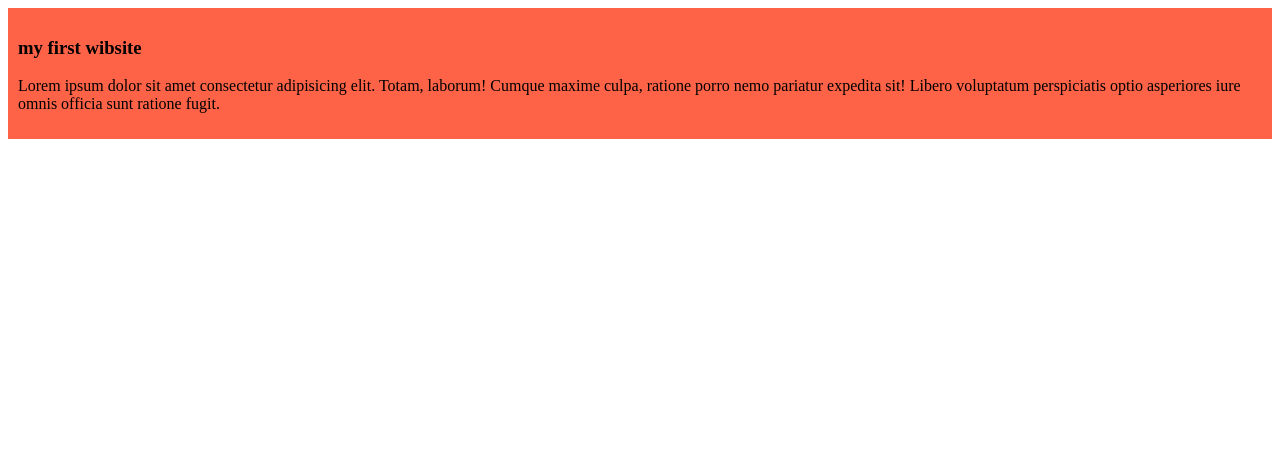
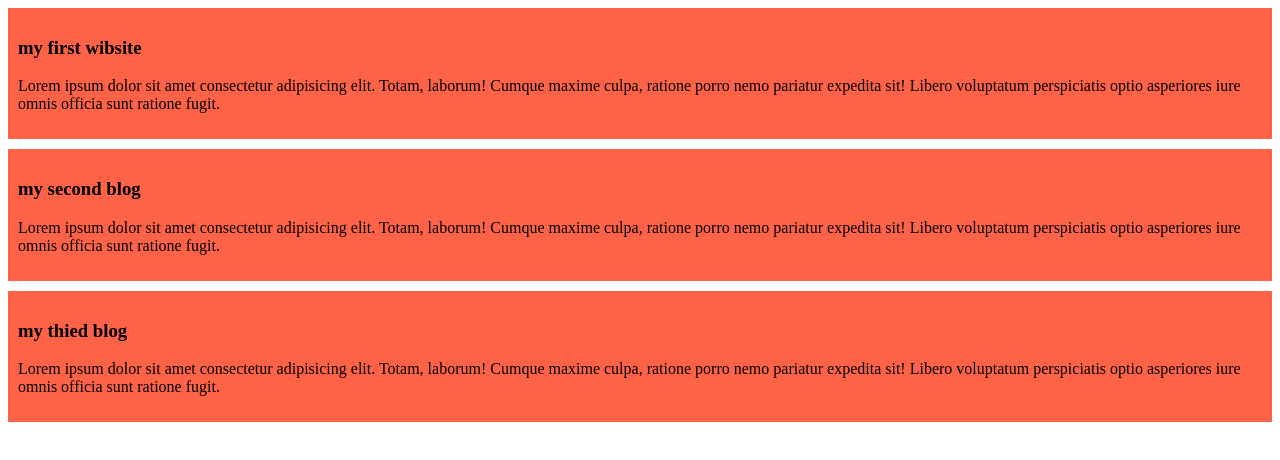
Before and after one commit to devrakibhossain/My--simple-website, a plain HTML site: page index.html in a window 1280 px wide. Drawn offline with Linux system fonts and the light colour scheme.

Commit message:
added the second and the third blog

```diff
--- a/index.html
+++ b/index.html
@@ -11,5 +11,13 @@
         <h3>my first wibsite </h3>
         <p>Lorem ipsum dolor sit amet consectetur adipisicing elit. Totam, laborum! Cumque maxime culpa, ratione porro nemo pariatur expedita sit! Libero voluptatum perspiciatis optio asperiores iure omnis officia sunt ratione fugit.</p>
     </div>
+    <div>
+        <h3>my second blog </h3>
+        <p>Lorem ipsum dolor sit amet consectetur adipisicing elit. Totam, laborum! Cumque maxime culpa, ratione porro nemo pariatur expedita sit! Libero voluptatum perspiciatis optio asperiores iure omnis officia sunt ratione fugit.</p>
+    </div>
+    <div>
+        <h3>my thied blog </h3>
+        <p>Lorem ipsum dolor sit amet consectetur adipisicing elit. Totam, laborum! Cumque maxime culpa, ratione porro nemo pariatur expedita sit! Libero voluptatum perspiciatis optio asperiores iure omnis officia sunt ratione fugit.</p>
+    </div>
 </body>
 </html>
--- a/styls/blog.css
+++ b/styls/blog.css
@@ -1,4 +1,5 @@
 div{
     background-color: tomato;
     padding: 10px;
+    margin-bottom: 10px;
 }
```
